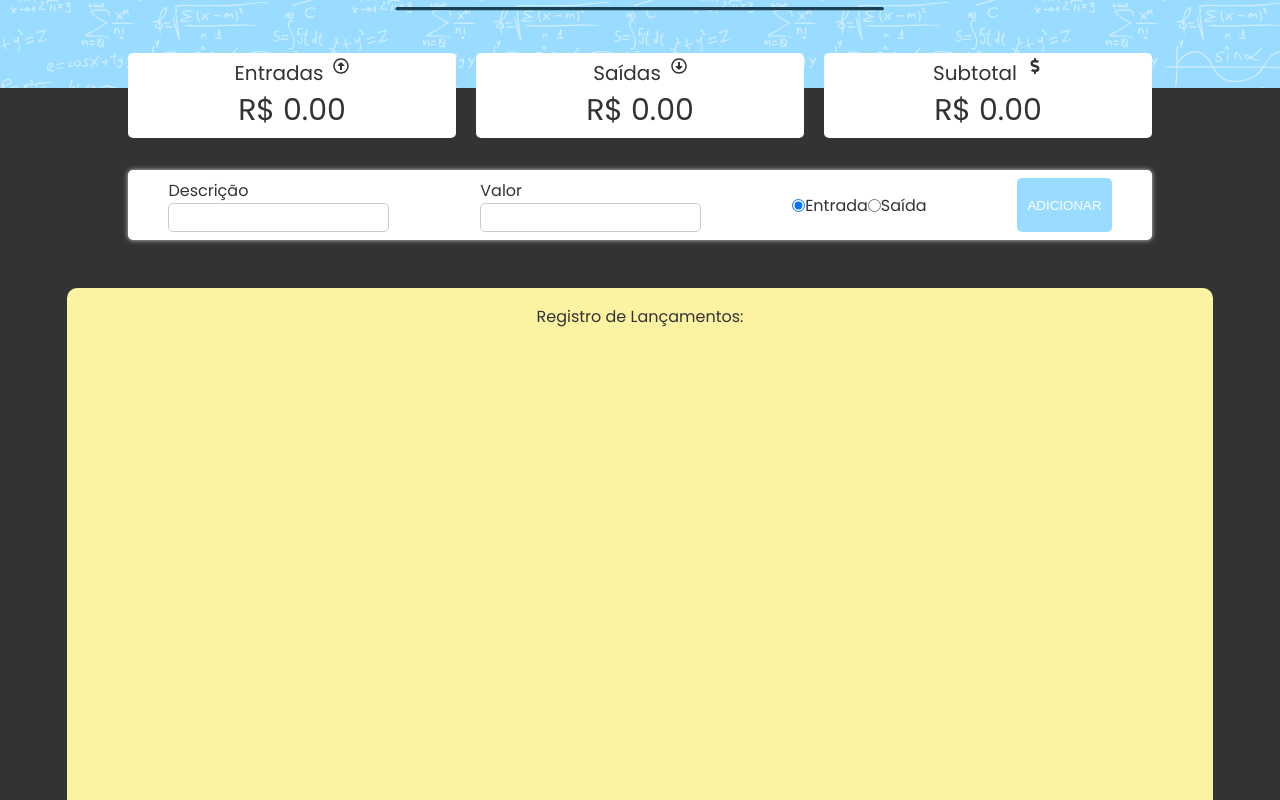
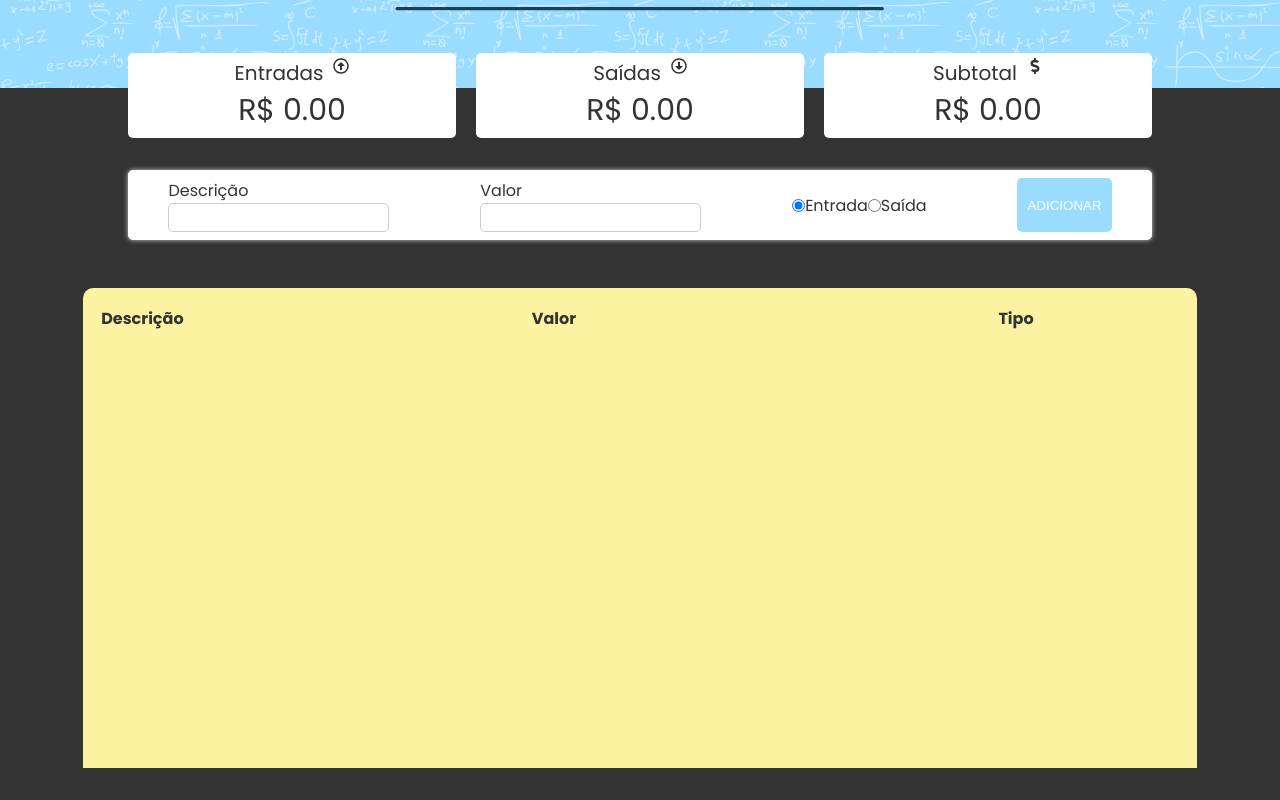
Before and after one commit to MarcioBADias/controle-financeiro, a React (Create React App) app: page / in a window 1280 px wide. Shown: the part 232-1032 px from the top of the page. After the commit the page ends 1000 px from the top, so only its background shows below. Built offline with nearby package versions, Linux system fonts and the light colour scheme.

Commit message:
Implementado registro de entradas e saidas

```diff
--- a/src/App.js
+++ b/src/App.js
@@ -3,11 +3,10 @@
 import Header from './components/Header';
 import CardsArea from './components/cards-area';
 import Form from './components/form';
-import ResumeArea from './components/resume-area';
 
 const App = () => {
     const data = localStorage.getItem('transactions');
-    console.log(data)
+
     const [transactionsList, setTransactionsList] = useState(
         data? JSON.parse(data) : []
         );
@@ -16,13 +15,13 @@
         const [total, setTotal] = useState(0);
 
         useEffect(() => {
-            const amountExpense = transactionsList.
-            filter(item => item.expense).
-            map(transition => Number(transition.amount));
+            const amountExpense = transactionsList
+            .filter(item => item.expense)
+            .map(transition => Number(transition.amount));
 
-            const amountIncome = transactionsList.
-            filter(item => !item.expense).
-            map(transition => Number(transition.amount));
+            const amountIncome = transactionsList
+            .filter(item => !item.expense)
+            .map(transition => Number(transition.amount));
 
             const expense = amountExpense.reduce((acc, cur) => acc + cur, 0).toFixed(2);
             const income = amountIncome.reduce((acc, cur) => acc + cur, 0).toFixed(2);
@@ -41,15 +40,17 @@
 
         localStorage.setItem('transactions', JSON.stringify(newArrayTransactions));
     };
-    console.log(transactionsList)
 
     return (
         <>
-        <Header />
-        <CardsArea income={income} expense={expense} total={total} />
-        <Form handleAdd={handleAdd} />
-        <ResumeArea />
-        <Global/>
+            <Header />
+            <CardsArea income={income} expense={expense} total={total} />
+            <Form
+                handleAdd={handleAdd}
+                transactionsList={transactionsList}
+                setTransactionsList={setTransactionsList}
+            />
+            <Global/>
         </>
     )
 };
--- a/src/components/form/index.js
+++ b/src/components/form/index.js
@@ -1,8 +1,9 @@
 import React, { useState } from "react";
+import ResumeArea from "../resume-area";
 
 import * as C from './styles';
 
-const Form = ({ handleAdd }) => {
+const Form = ({ handleAdd, transactionsList, setTransactionsList }) => {
     const [desc, setDesc] = useState('');
     const [amount, setAmount] = useState('');
     const [isExpense, setExpense] = useState(false);
@@ -32,6 +33,7 @@
     };
 
     return (
+        <>
             <C.Container>
                 <C.ImputContent>
                     <C.Label>Descrição</C.Label>
@@ -49,6 +51,8 @@
                 </C.RadioGroup>
                 <C.Button onClick={handleSave}>ADICIONAR</C.Button>
             </C.Container>
+            <ResumeArea itens={transactionsList} setItens={setTransactionsList} />
+        </>
     )
 }
 
--- a/src/components/resume-area/index.js
+++ b/src/components/resume-area/index.js
@@ -1,12 +1,30 @@
 import React from "react";
-
+import ResumeItem from '../resume-item';
 import * as C from './styles';
 
-const ResumeArea = () => {
+const ResumeArea = ({ itens, setItens }) => {
+    const onDelete = (ID) => {
+        const newArray = itens.filter(transaction => transaction.id !== ID);
+        setItens(newArray);
+        localStorage.setItem('transactions',JSON.stringify(newArray));
+    };
+
     return (
-    <C.Container>
-        Registro de Lançamentos:
-    </C.Container>
+    <C.Table>
+        <C.Thead>
+            <C.Tr>
+                <C.Th width={40}>Descrição</C.Th>
+                <C.Th width={40}>Valor</C.Th>
+                <C.Th width={10} alignCenter>Tipo</C.Th>
+                <C.Th width={10}></C.Th>
+            </C.Tr>
+        </C.Thead>
+        <C.Tbody>
+            {itens?.map((item, index) => (
+                <ResumeItem key={index} item={item} onDelete={onDelete}/>
+            ))}
+        </C.Tbody>
+    </C.Table>
     );
 };
 
--- a/src/components/resume-area/styles.js
+++ b/src/components/resume-area/styles.js
@@ -1,6 +1,6 @@
 import styled from "styled-components";
 
-export const Container = styled.div`
+export const Table = styled.table`
     background-color: #fbf2a2;
     border-radius: 10px 10px 0 0;
     color: #333;
@@ -11,3 +11,16 @@
     text-align: center;
 
 `;
+
+export const Thead = styled.thead``;
+
+export const Tbody = styled.tbody``;
+
+export const Tr = styled.tr``;
+
+export const Th = styled.th`
+    border-botton: inset;
+    padding-botton: 5px;
+    text-align: ${props => (props.alignCenter ? 'center' : 'start')};
+    width: ${props => (props.width? props.width + '%' : 'auto')};
+`;
--- /dev/null
+++ b/src/components/resume-item/index.js
@@ -0,0 +1,28 @@
+import React from "react";
+import * as C from './styles';
+import {
+    FaRegArrowAltCircleUp,
+    FaRegArrowAltCircleDown,
+    FaTrash
+} from 'react-icons/fa';
+
+const ResumeItem = ({ item, onDelete }) => {
+    return (
+        <C.Tr>
+            <C.Td>{item.desc}</C.Td>
+            <C.Td>{item.amount}</C.Td>
+            <C.Td alignCenter >
+                {item.expense ? (
+                    <FaRegArrowAltCircleDown color="red" />
+                ) : (
+                    <FaRegArrowAltCircleUp color="green" />
+                )}
+            </C.Td>
+            <C.Td alignCenter >
+                <FaTrash onClick={() => onDelete(item.id)} />
+            </C.Td>
+        </C.Tr>
+    )
+}
+
+export default ResumeItem;
--- /dev/null
+++ b/src/components/resume-item/styles.js
@@ -0,0 +1,14 @@
+import styled from "styled-components";
+
+export const Tr = styled.tr``;
+
+export const Td = styled.td`
+    padding-top: 15px;
+    text-align: ${props => (props.alignCenter ? 'center' : 'start')};
+    word-break: break-all;
+
+    svg {
+        height: 10px;
+        width: 10px;
+    }
+`;
```
Lines whose indentation alone changed are shown as unchanged.
